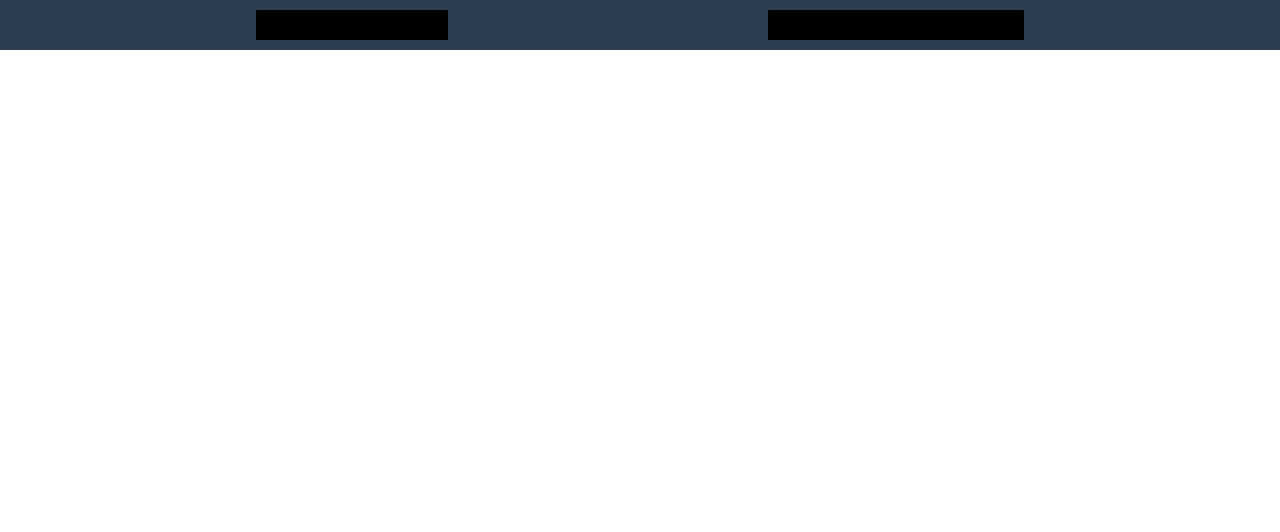
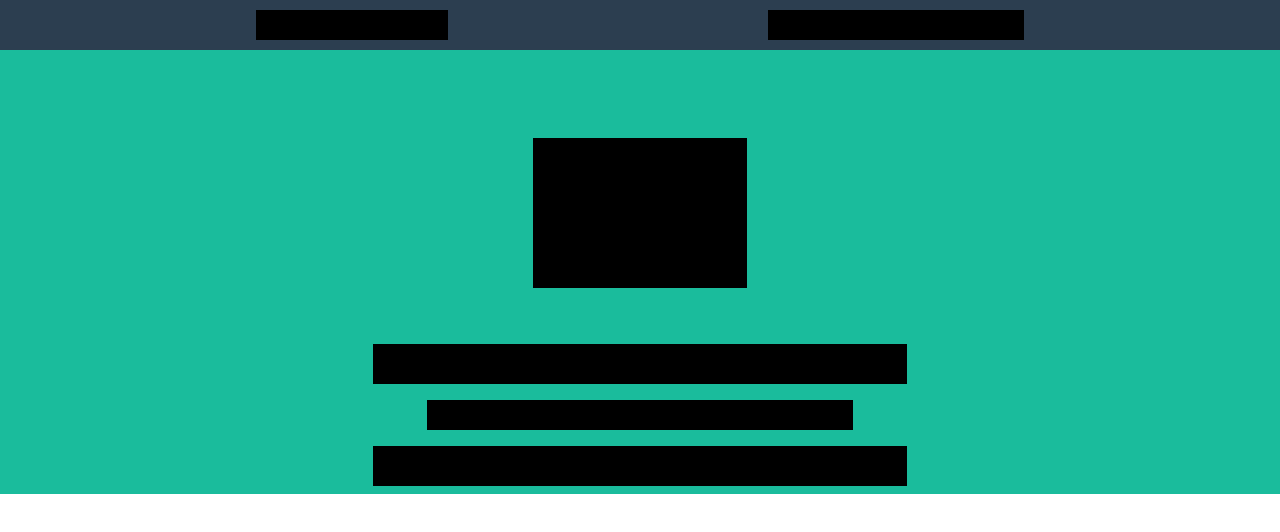
Before and after one commit to EdoardoRaimondoSenis/html-css-bootstrap-freelancer, a plain HTML site: page index.html in a window 1280 px wide. Drawn offline with Linux system fonts and the light colour scheme; a web font is replaced by a local one.

Commit message:
blocchi seconda parte header

```diff
--- a/css/12-bool.css
+++ b/css/12-bool.css
@@ -2,12 +2,19 @@
     display: flex;
     flex-direction: row;
     flex-wrap: wrap;
+    justify-content: center;
 }
 
 .header {
     justify-content: space-between;
     align-items: center;
     height: 50px;
+}
+
+.avatar {
+    display: flex;
+    align-items: center;
+    justify-content: center;
 }
 
 .col-3 {
@@ -21,3 +28,15 @@
     max-width: calc((100% / 12) * 4);
     height: 30px;
 }
+
+.col-5 {
+    flex-basis: calc((100% / 12) * 5);
+    max-width: calc((100% / 12) * 5);
+    height: 40px;
+}
+
+.col-2-img {
+    flex-basis: calc((100% / 12) * 2);
+    max-width: calc((100% / 12) * 2);
+    height: 150px;
+}
--- a/css/style.css
+++ b/css/style.css
@@ -16,9 +16,19 @@ header {
     margin: 0 20% auto;
 }
 
+.start {
+    background-color: #1abc9c;
+    margin: 0 0;
+}
+
+.avatar {
+    padding: 10vh 0 5vh 0;
+}
+
 [class*="col-"] {
     color: white;
     text-decoration: none;
     /* debug */
     background-color: black;
+    margin: 1vh 0;
 }
--- a/index.html
+++ b/index.html
@@ -20,6 +20,28 @@
                     </div>
                 </div>
             </div>
+            <div class="container start">
+                <div class="row avatar">
+                    <div class="col-2-img">
+
+                    </div>
+                </div>
+                <div class="row">
+                    <div class="col-5">
+
+                    </div>
+                </div>
+                <div class="row">
+                    <div class="col-4">
+
+                    </div>
+                </div>
+                <div class="row">
+                    <div class="col-5">
+
+                    </div>
+                </div>
+            </div>
         </header>
         <main>
 
```
